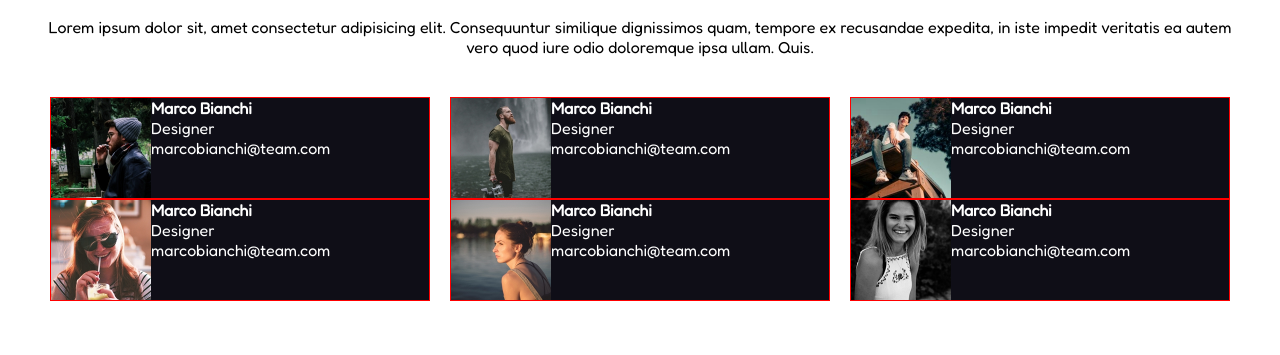
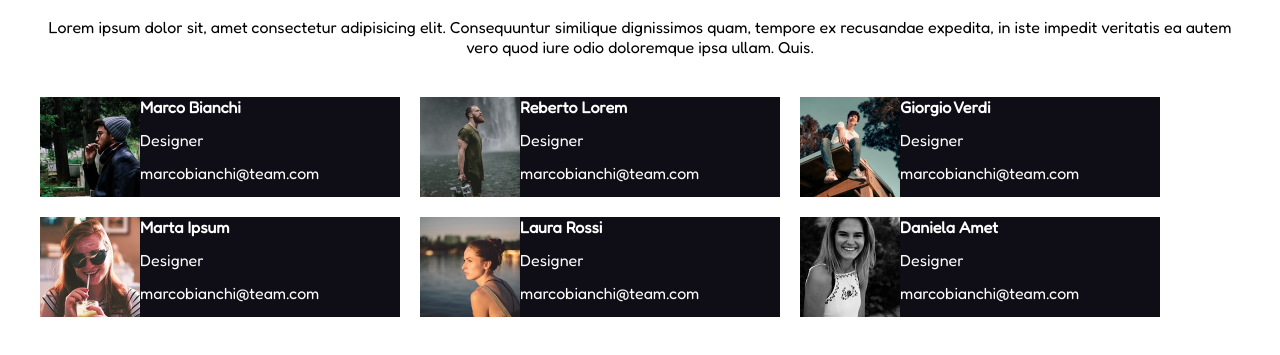
Before and after one commit to Simo-bsc/html-css-float-cards, a plain HTML site: page index.html in a window 1280 px wide. Shown: the part 81-436 px from the top of the page. Drawn offline with Linux system fonts and the light colour scheme.

Commit message:
Esercizio Completato

```diff
--- a/css/style.css
+++ b/css/style.css
@@ -36,6 +36,24 @@ img{
     width: 100px;
 }
 
+/* LAYOUT */
+
+.center-box{
+    margin-left: 20px;
+    margin-right: 20px;
+}
+
+.colums{
+    width: auto;
+}
+
+.single-box{
+    color: white;
+    background-color: #0F0E17;
+    width: calc(100% / 3 - 40px);
+    margin-bottom: 20px;
+}
+
 .floats{
     float: left;
 }
@@ -45,43 +63,17 @@ img{
     margin: 0 auto;
 }
 
-.single-box{
-    color: white;
-    background-color: #0F0E17;
-    width: calc(100% / 3 - 20px);
-    margin-left: 10px;
-    margin-right: 10px;
-}
 
-.colums{
-    width: auto;
-}
+/* MAIN */
 
-.center-box{
-
-
+div.single-box p {
+    margin-bottom: 13px;
 }
 
 div.colums{
     background-color: white;
 }
 
-
-
-
-
-/* LAYOUT */
-
-
-
-
-/* MAIN */
-
-
-
-
-
-
 /* DEBUG */
 
 .debug{
--- a/index.html
+++ b/index.html
@@ -40,44 +40,44 @@
 
                 <div class="columns clearfix">
 
-                    <div class="single-box floats clearfix debug">
+                    <div class="single-box floats clearfix">
                         <img class="floats clearfix" src="img/male1.png" alt="Male 1">
                         <p><strong>Marco Bianchi</strong></p>
                         <p>Designer</p>
                         <p>marcobianchi@team.com</p>
                     </div>
 
-                    <div class="single-box floats clearfix center-box debug">
+                    <div class="single-box floats clearfix center-box">
                         <img class="floats clearfix" src="img/male2.png" alt="Male 1">
-                        <p><strong>Marco Bianchi</strong></p>
+                        <p><strong>Reberto Lorem</strong></p>
                         <p>Designer</p>
                         <p>marcobianchi@team.com</p>
                     </div>
 
-                    <div class="single-box floats clearfix debug">
+                    <div class="single-box floats clearfix">
                         <img class="floats clearfix" src="img/male3.png" alt="Male 1">
-                        <p><strong>Marco Bianchi</strong></p>
+                        <p><strong>Giorgio Verdi</strong></p>
                         <p>Designer</p>
                         <p>marcobianchi@team.com</p>
                     </div>
 
-                    <div class="single-box floats clearfix debug">
+                    <div class="single-box floats clearfix">
                         <img class="floats clearfix" src="img/female1.png" alt="Male 1">
-                        <p><strong>Marco Bianchi</strong></p>
+                        <p><strong>Marta Ipsum</strong></p>
                         <p>Designer</p>
                         <p>marcobianchi@team.com</p>
                     </div>
 
-                    <div class="single-box floats clearfix debug">
+                    <div class="single-box floats clearfix center-box">
                         <img class="floats clearfix" src="img/female2.png" alt="Male 1">
-                        <p><strong>Marco Bianchi</strong></p>
+                        <p><strong>Laura Rossi</strong></p>
                         <p>Designer</p>
                         <p>marcobianchi@team.com</p>
                     </div>
 
-                    <div class="single-box floats clearfix debug">
+                    <div class="single-box floats clearfix">
                         <img class="floats clearfix" src="img/female3.png" alt="Male 1">
-                        <p><strong>Marco Bianchi</strong></p>
+                        <p><strong>Daniela Amet</strong></p>
                         <p>Designer</p>
                         <p>marcobianchi@team.com</p>
                     </div>
```
